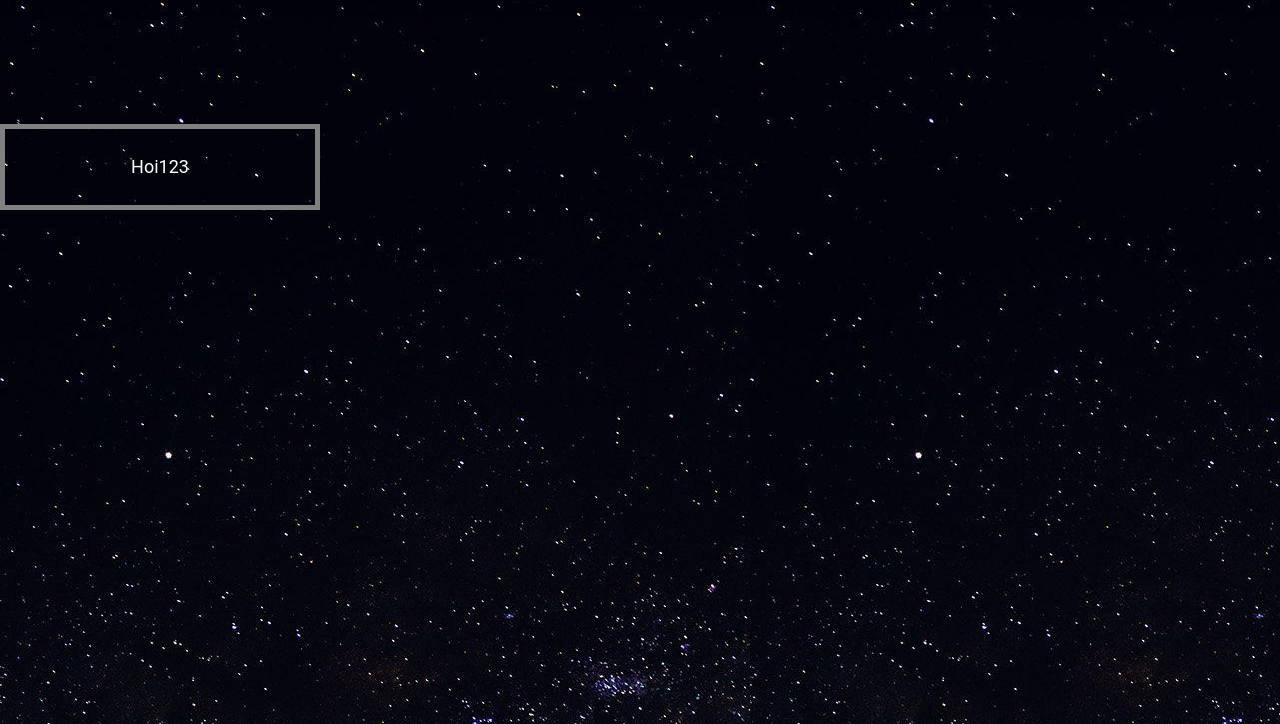
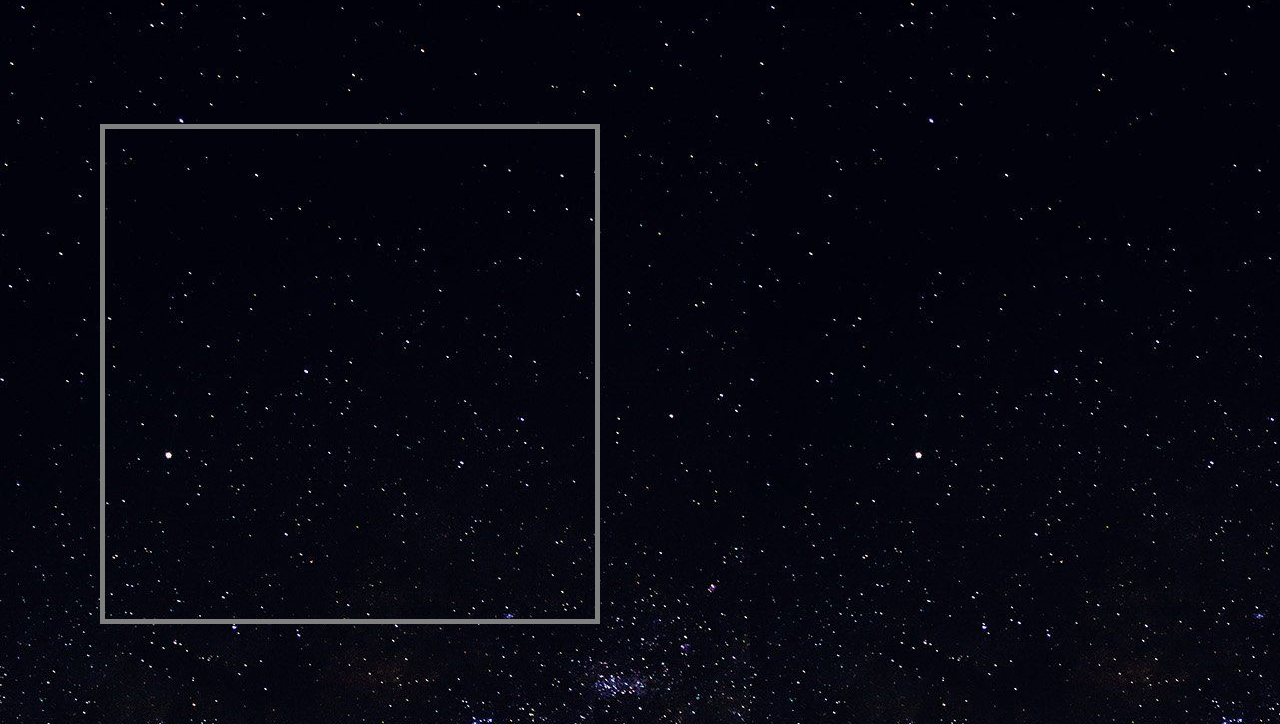
Before and after one commit to 334648/project2, a plain HTML site: page services.html in a window 1280 px wide. Shown: the part 76-800 px from the top of the page. Drawn offline with Linux system fonts and the light colour scheme.

Commit message:
veranderingen

```diff
--- a/services.html
+++ b/services.html
@@ -25,9 +25,7 @@
      <body background="backgroundimg.jpg">
 
 
-    <div class="box">
-
-        <p style="color: white;">Hoi123</p>
+    <div class="box1">
 
 
     </div>
--- a/style.css
+++ b/style.css
@@ -204,11 +204,13 @@ body {
 }
 
 
-.box {
-    width: 320px;
+.box1 {
+    width: 500px;
+    height: 500px;
     padding: 10px;
     border: 5px solid gray;
     margin: 0;
     position: relative;
     top:200px;
+    left: 100px;
   }
```
Also changed, not shown: review.html (+5 -0 lines).
